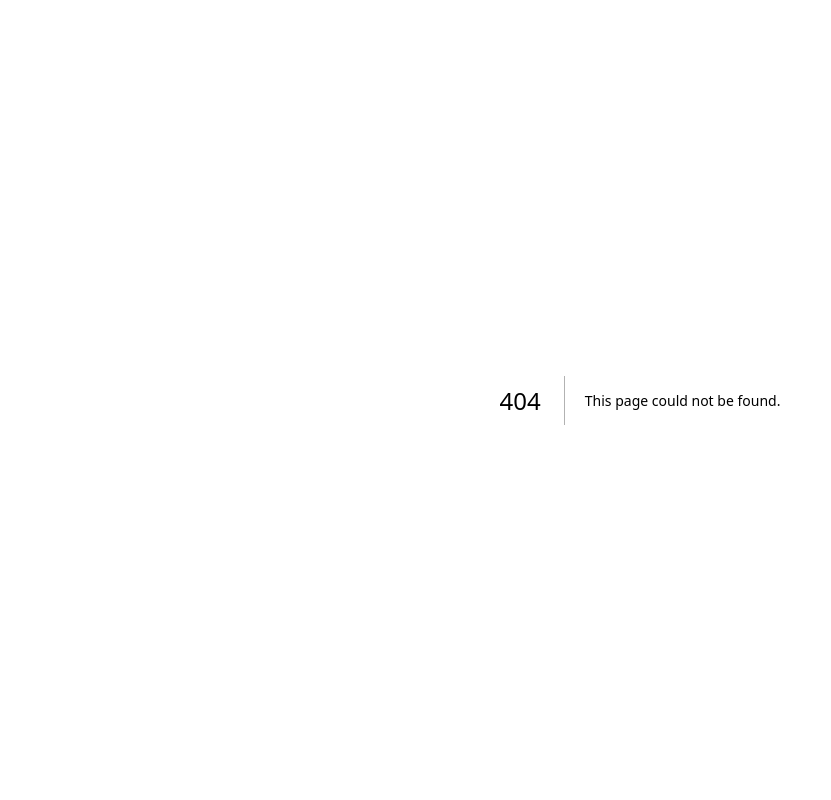
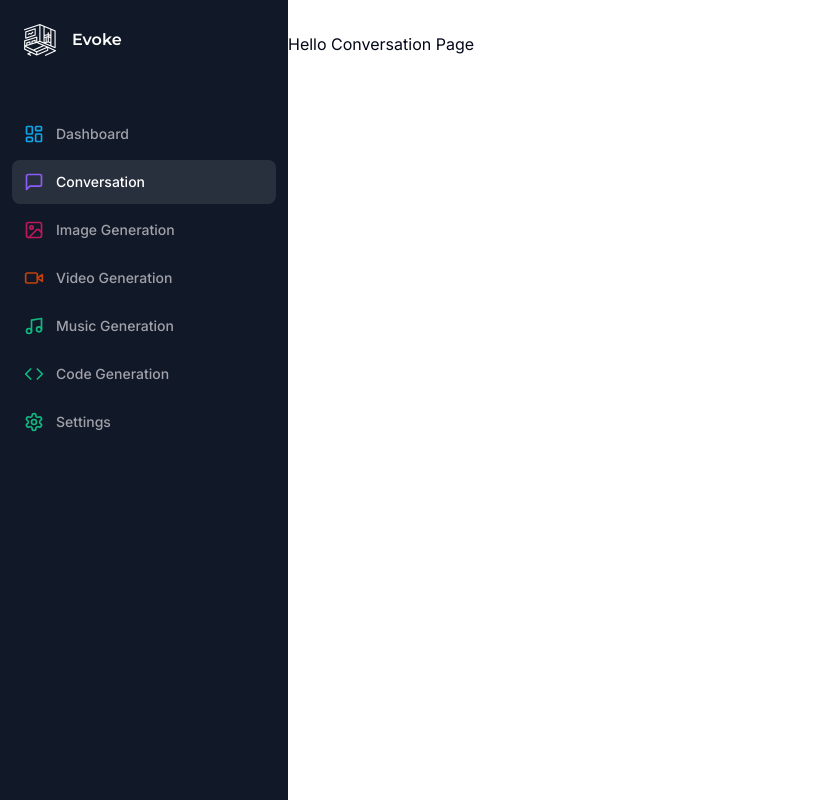
Before and after one commit to CGodl/GaelAi, a Next.js app: page /conversation in a window 1280 px wide. Before the commit this address had no page. Shown: the whole page, without its empty margins (0-831 px from the left). Built offline with nearby package versions, Linux system fonts and the light colour scheme.

Commit message:
Fixed layout by moving to appropriate level. Addded Conversation page

```diff
--- /dev/null
+++ b/app/(dashboard)/(routes)/conversation/page.tsx
@@ -0,0 +1,10 @@
+
+import React from 'react'
+
+const ConversationPage = () => {
+  return (
+    <div>Hello Conversation Page</div>
+  )
+}
+
+export default ConversationPage
```
Also changed, not shown: app/(dashboard)/(routes)/layout.tsx (renamed from app/(dashboard)/(routes)/dashboard/layout.tsx).
